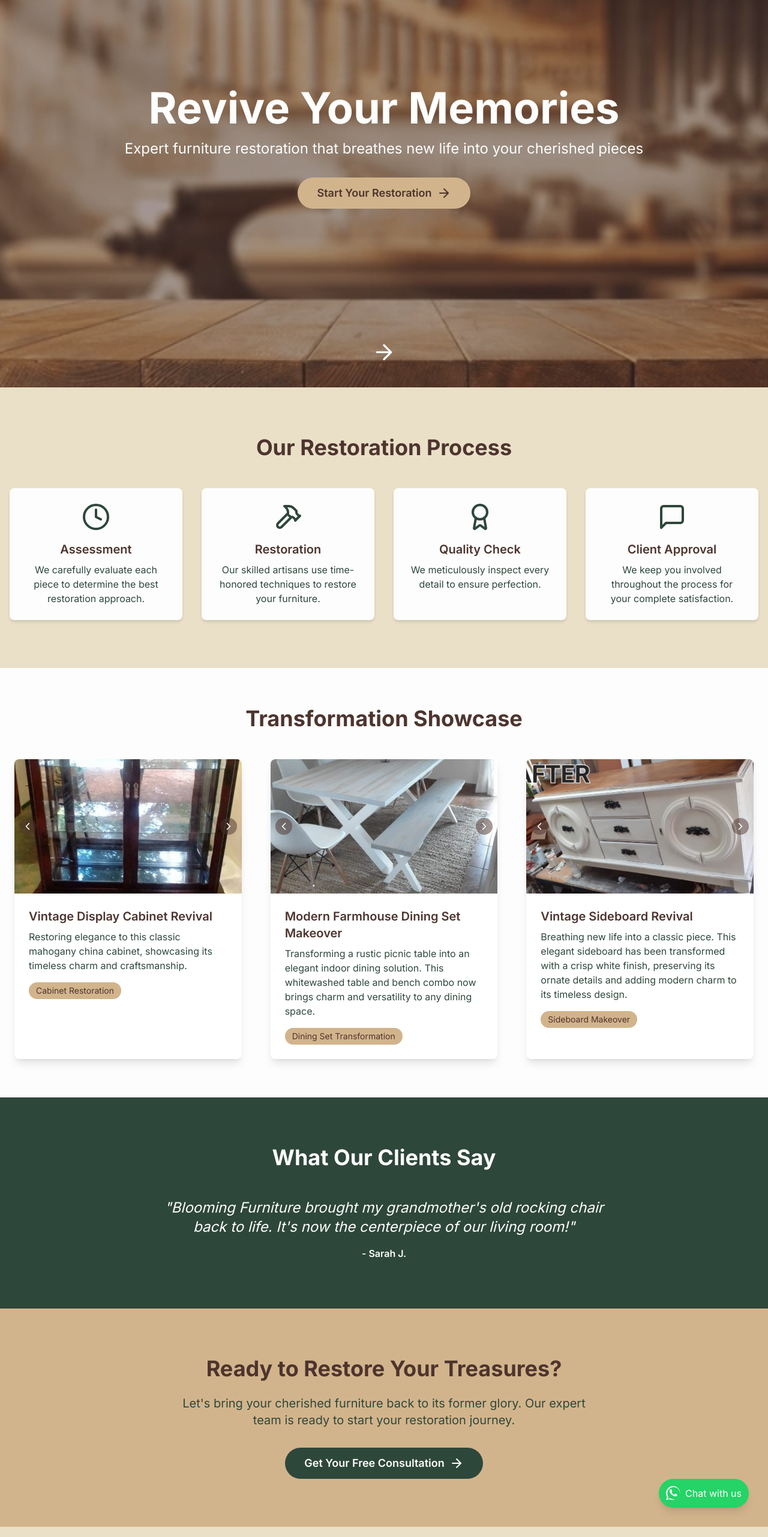
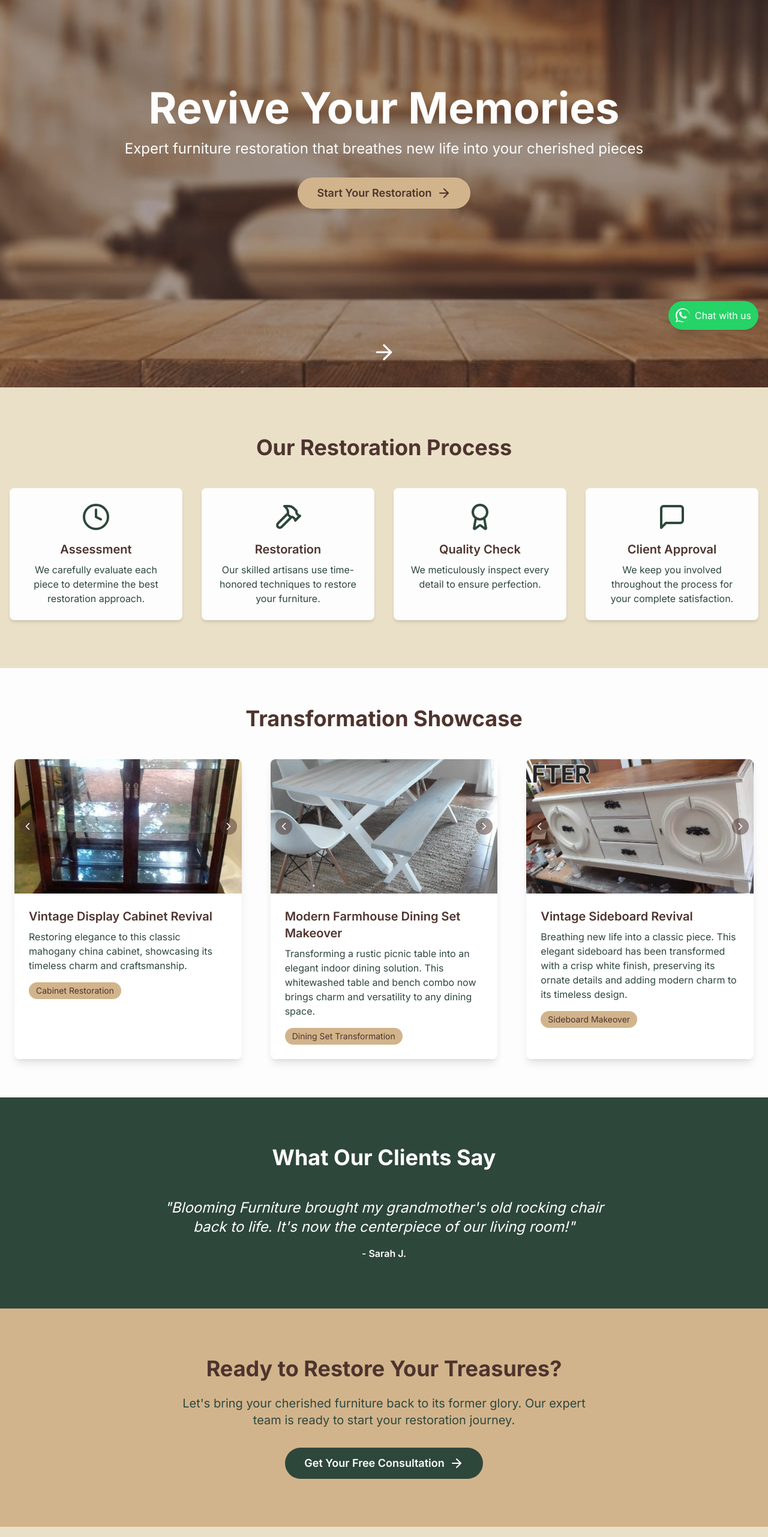
Before and after one commit to Jalt8/blooming-furniture, a Next.js app: page / in a window 1280 px wide. Shown: the part 234-2797 px from the top of the page at 60% size. Built offline with nearby package versions, Linux system fonts and the light colour scheme.

Commit message:
add WhatsApp to entire site

```diff
--- a/src/app/layout.tsx
+++ b/src/app/layout.tsx
@@ -3,6 +3,7 @@ import { Inter } from "next/font/google";
 import "./globals.css";
 import Navbar from "@/components/Navbar";
 import Footer from "@/components/Footer";
+import WhatsAppWidget from "@/components/WhatsAppWidget";
 
 const inter = Inter({ subsets: ["latin"] });
 
@@ -55,6 +56,7 @@ export default function RootLayout({
         <Navbar />
         <main className="pt-20">{children}</main>
         <Footer />
+        <WhatsAppWidget phoneNumber="+27793752588" message="Hi, I'm interested in your furniture restoration services." />
       </body>
     </html>
   );
--- a/src/components/ClientHome.tsx
+++ b/src/components/ClientHome.tsx
@@ -120,13 +120,6 @@ const ClientHome: React.FC = () => {
           </Link>
         </div>
       </section>
-
-      {/* WhatsApp Widget */}
-      <WhatsAppWidget
-        phoneNumber="+27793752588"
-        message={`Hi, I'm interested in ${userIntent || 'furniture restoration services'}.`}
-        className="lg:absolute lg:bottom-8 lg:right-8"
-      />
     </div>
   );
 };
```
